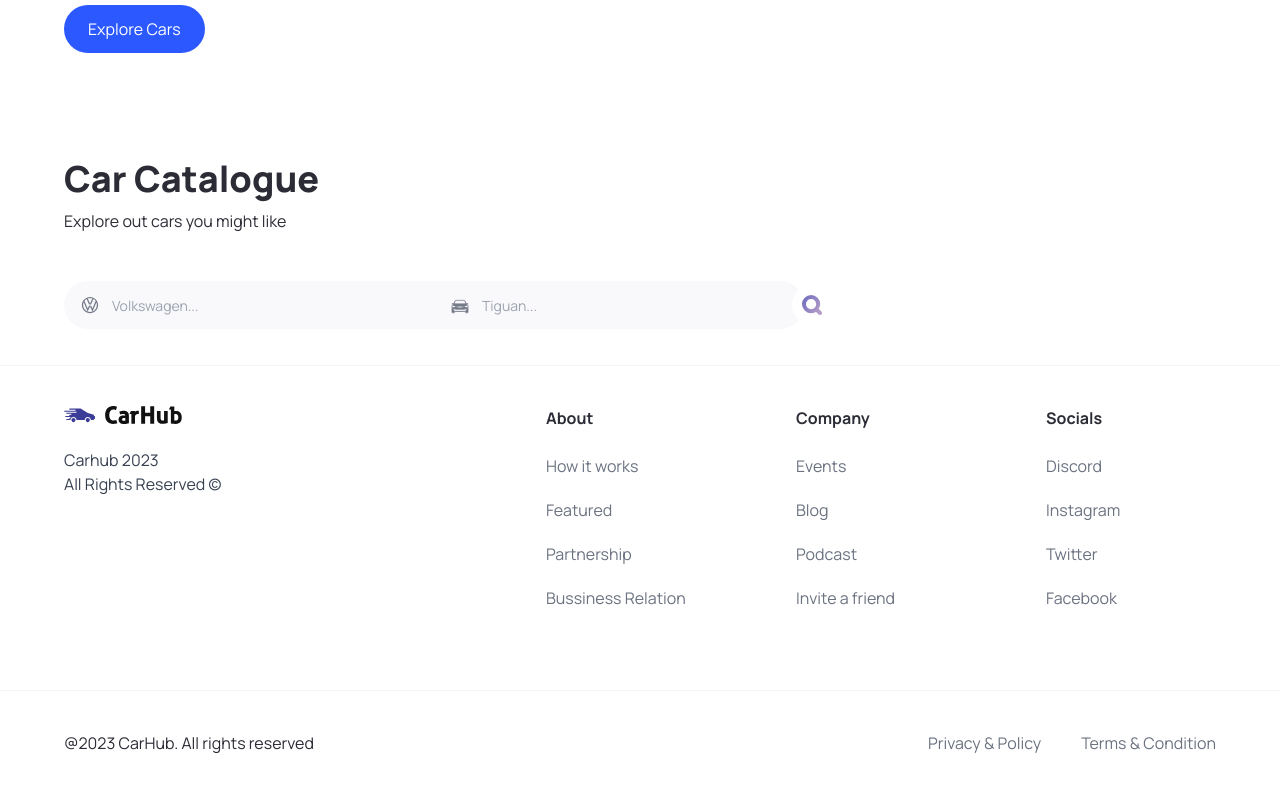
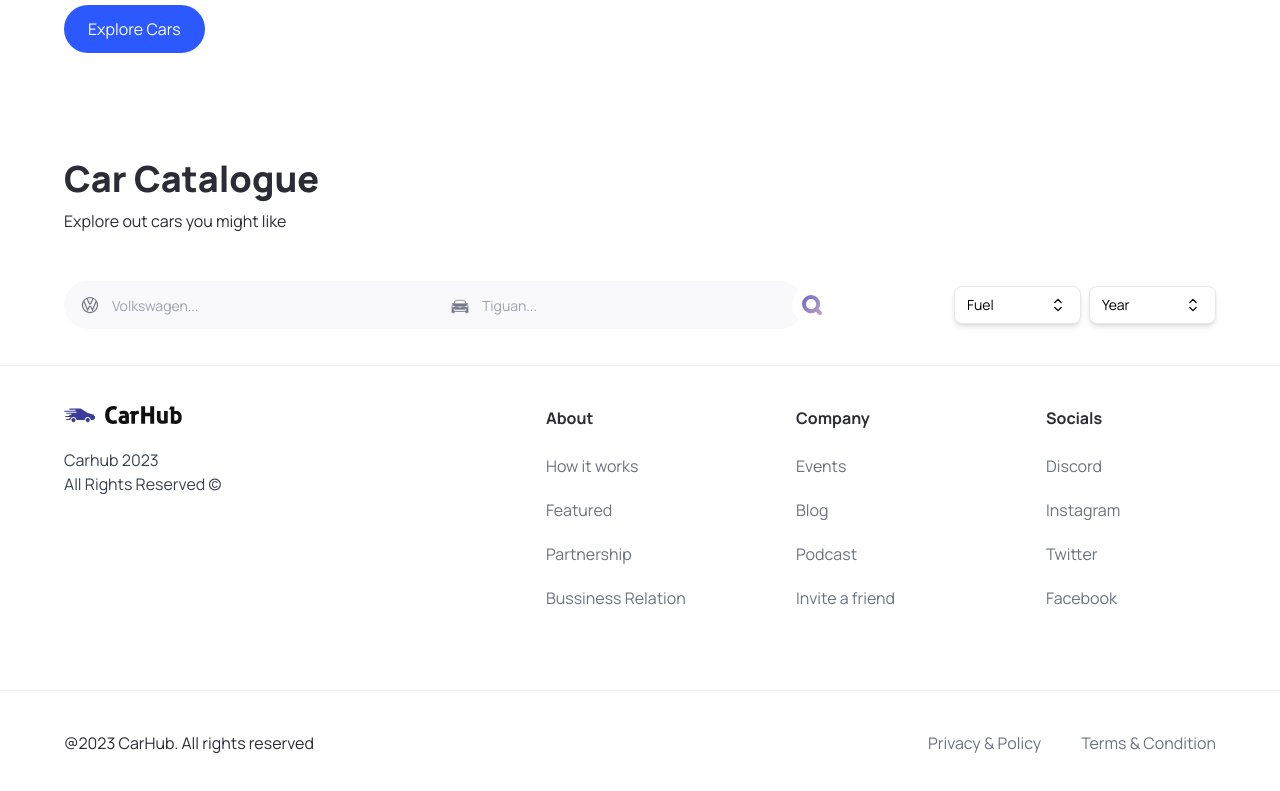
Before and after one commit to carminalamit/autogalaxy, a Next.js app: page / in a window 1280 px wide. Shown: the part 705-1496 px from the top of the page. Built offline with nearby package versions, Linux system fonts and the light colour scheme.

Commit message:
added feature -custom filter

```diff
--- a/components/CustomFilter.tsx
+++ b/components/CustomFilter.tsx
@@ -1,11 +1,81 @@
-import React from 'react'
+"use client";
 
-const CustomFilter = () => {
+import { Fragment, useState } from "react";
+import Image from "next/image";
+import { useRouter } from "next/navigation";
+import { Listbox, Transition } from "@headlessui/react";
+
+import { CustomFilterProps } from "@/types";
+import { updateSearchParams } from "@/utils";
+
+export default function CustomFilter({ title, options }: CustomFilterProps) {
+  const router = useRouter();
+  const [selected, setSelected] = useState(options[0]); // State for storing the selected option
+
+  // update the URL search parameters and navigate to the new URL
+  const handleUpdateParams = (e: { title: string; value: string }) => {
+    const newPathName = updateSearchParams(title, e.value.toLowerCase());
+
+    router.push(newPathName);
+  };
+
   return (
-    <div>
-
+    <div className="w-fit">
+      <Listbox
+        value={selected}
+        onChange={(e) => {
+          setSelected(e); // Update the selected option in state
+          handleUpdateParams(e); // Update the URL search parameters and navigate to the new URL
+        }}
+      >
+        <div className="relative w-fit z-10">
+          {/* Button for the listbox */}
+          <Listbox.Button className="custom-filter__btn">
+            <span className="block truncate">{selected.title}</span>
+            <Image
+              src="/chevron-up-down.svg"
+              width={20}
+              height={20}
+              className="ml-4 object-contain"
+              alt="chevron_up-down"
+            />
+          </Listbox.Button>
+          {/* Transition for displaying the options */}
+          <Transition
+            as={Fragment} // group multiple elements without introducing an additional DOM node i.e., <></>
+            leave="transition ease-in duration-100"
+            leaveFrom="opacity-100"
+            leaveTo="opacity-0"
+          >
+            <Listbox.Options className="custom-filter__options">
+              {/* Map over the options and display them as listbox options */}
+              {options.map((option) => (
+                <Listbox.Option
+                  key={option.title}
+                  className={({ active }) =>
+                    `relative cursor-default select-none py-2 px-4 ${
+                      active ? "bg-primary-blue text-white" : "text-gray-900"
+                    }`
+                  }
+                  value={option}
+                >
+                  {({ selected }) => (
+                    <>
+                      <span
+                        className={`block truncate ${
+                          selected ? "font-medium" : "font-normal"
+                        }`}
+                      >
+                        {option.title}
+                      </span>
+                    </>
+                  )}
+                </Listbox.Option>
+              ))}
+            </Listbox.Options>
+          </Transition>
+        </div>
+      </Listbox>
     </div>
-  )
+  );
 }
-
-export default CustomFilter
```
